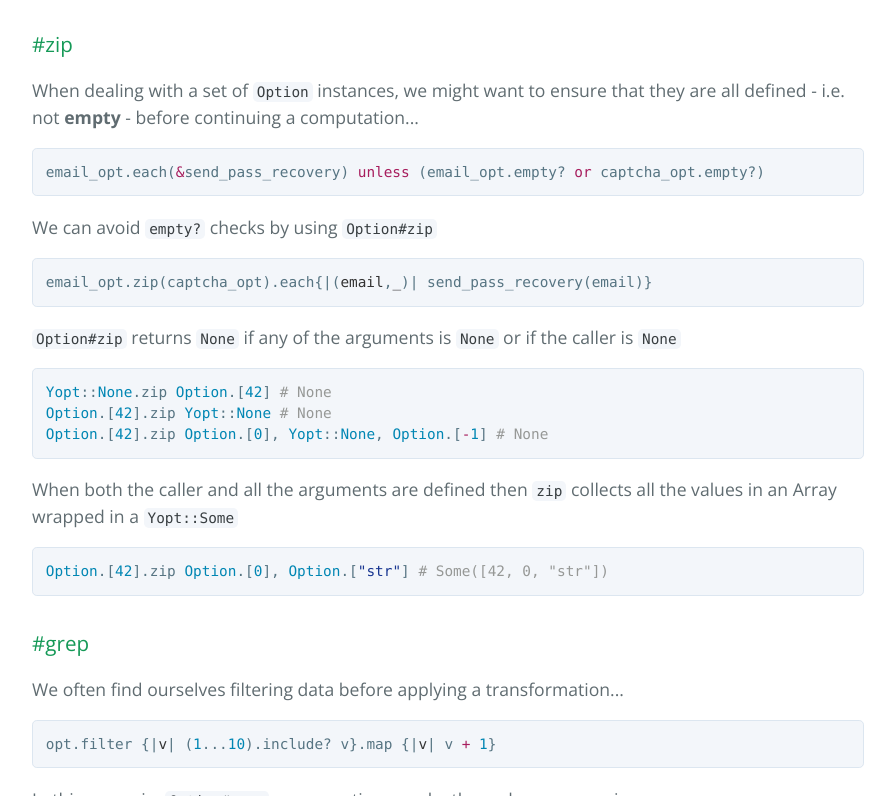
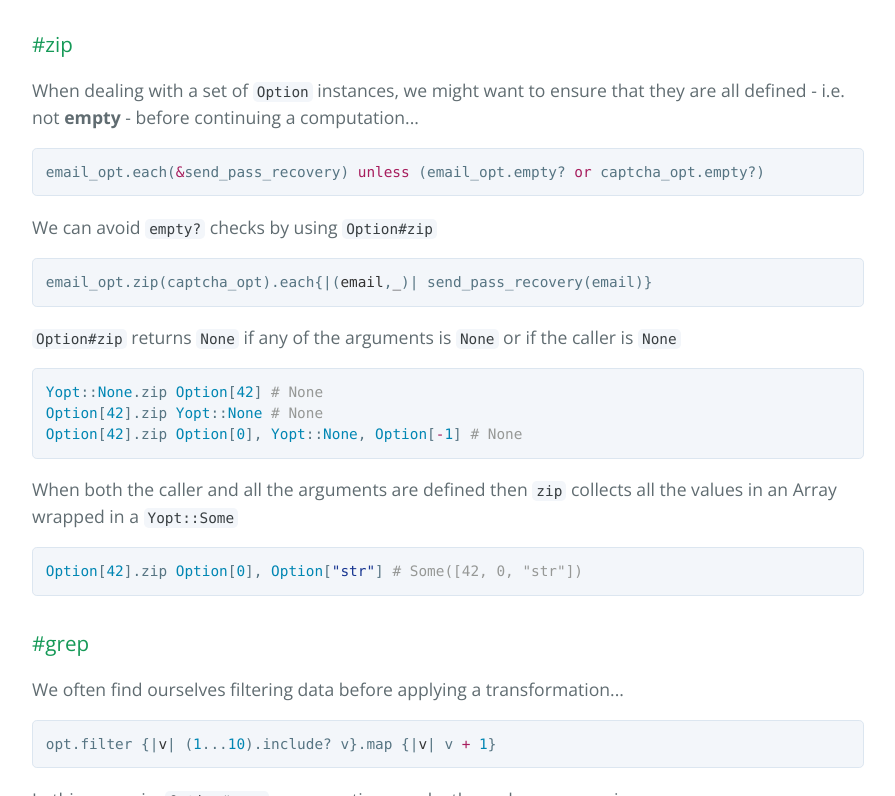
Before and after one commit to lbarasti/yopt, a plain HTML site: page index.html in a window 1280 px wide. Shown: the part 3515-4311 px from the top of the page, without its empty margins (192-1087 px from the left). Drawn offline with nearby package versions, Linux system fonts and the light colour scheme.

```diff
--- a/index.html
+++ b/index.html
@@ -74,7 +74,7 @@ none.get_or_else <span class="pl-c1">0</span> <span class="pl-c"># returns 0</sp
 none.select {|<span class="pl-smi">value</span>| value <span class="pl-k">&lt;</span> <span class="pl-c1">0</span>} <span class="pl-c"># returns None</span>
 some.select {|<span class="pl-smi">value</span>| value <span class="pl-k">&gt;</span> <span class="pl-c1">0</span>} <span class="pl-c"># returns Some(42)</span></pre></div>
 
-<p>We can easily turn any object into an Option by means of <code>Option.call</code> - aliased to <code>Option.[]</code> for convenience.
+<p>We can easily turn any object into an Option by means of <code>Option.call</code> - aliased to <code>Option[]</code> for convenience.
 For instance, this is useful when dealing with functions that might return <code>nil</code> to express the absence of a result.</p>
 
 <div class="highlight highlight-source-ruby"><pre><span class="pl-c1">Yopt</span>::<span class="pl-c1">Option</span>[<span class="pl-c1">nil</span>] <span class="pl-c"># returns None</span>
@@ -149,13 +149,13 @@ maybe_sqrt.(<span class="pl-c1">1</span>).flat_map {|<span class="pl-smi">v</spa
 
 <p><code>Option#zip</code> returns <code>None</code> if any of the arguments is <code>None</code> or if the caller is <code>None</code></p>
 
-<div class="highlight highlight-source-ruby"><pre><span class="pl-c1">Yopt</span>::<span class="pl-c1">None</span>.zip <span class="pl-c1">Option</span>.[<span class="pl-c1">42</span>] <span class="pl-c"># None</span>
-<span class="pl-c1">Option</span>.[<span class="pl-c1">42</span>].zip <span class="pl-c1">Yopt</span>::<span class="pl-c1">None</span> <span class="pl-c"># None</span>
-<span class="pl-c1">Option</span>.[<span class="pl-c1">42</span>].zip <span class="pl-c1">Option</span>.[<span class="pl-c1">0</span>], <span class="pl-c1">Yopt</span>::<span class="pl-c1">None</span>, <span class="pl-c1">Option</span>.[<span class="pl-k">-</span><span class="pl-c1">1</span>] <span class="pl-c"># None</span></pre></div>
+<div class="highlight highlight-source-ruby"><pre><span class="pl-c1">Yopt</span>::<span class="pl-c1">None</span>.zip <span class="pl-c1">Option</span>[<span class="pl-c1">42</span>] <span class="pl-c"># None</span>
+<span class="pl-c1">Option</span>[<span class="pl-c1">42</span>].zip <span class="pl-c1">Yopt</span>::<span class="pl-c1">None</span> <span class="pl-c"># None</span>
+<span class="pl-c1">Option</span>[<span class="pl-c1">42</span>].zip <span class="pl-c1">Option</span>[<span class="pl-c1">0</span>], <span class="pl-c1">Yopt</span>::<span class="pl-c1">None</span>, <span class="pl-c1">Option</span>[<span class="pl-k">-</span><span class="pl-c1">1</span>] <span class="pl-c"># None</span></pre></div>
 
 <p>When both the caller and all the arguments are defined then <code>zip</code> collects all the values in an Array wrapped in a <code>Yopt::Some</code></p>
 
-<div class="highlight highlight-source-ruby"><pre><span class="pl-c1">Option</span>.[<span class="pl-c1">42</span>].zip <span class="pl-c1">Option</span>.[<span class="pl-c1">0</span>], <span class="pl-c1">Option</span>.[<span class="pl-s"><span class="pl-pds">"</span>str<span class="pl-pds">"</span></span>] <span class="pl-c"># Some([42, 0, "str"])</span></pre></div>
+<div class="highlight highlight-source-ruby"><pre><span class="pl-c1">Option</span>[<span class="pl-c1">42</span>].zip <span class="pl-c1">Option</span>[<span class="pl-c1">0</span>], <span class="pl-c1">Option</span>[<span class="pl-s"><span class="pl-pds">"</span>str<span class="pl-pds">"</span></span>] <span class="pl-c"># Some([42, 0, "str"])</span></pre></div>
 
 <h3>
 <a id="grep" class="anchor" href="#grep" aria-hidden="true"><span aria-hidden="true" class="octicon octicon-link"></span></a>#grep</h3>
```
Also changed, not shown: params.json (+1 -1 lines).
